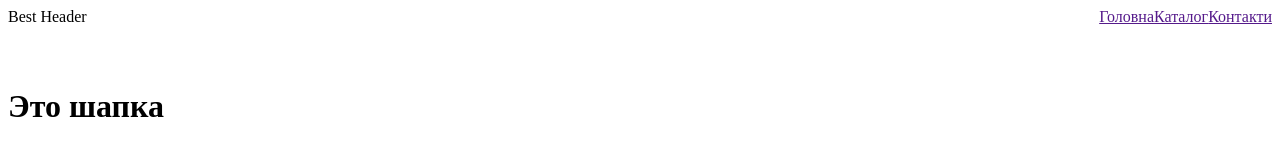
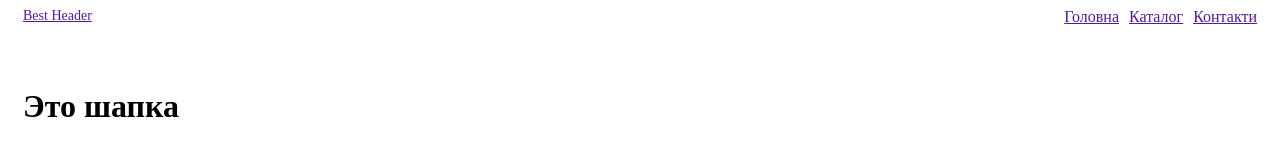
Before and after one commit to DenisVoron/project-html-css-new, a plain HTML site: page index.html in a window 1280 px wide. Drawn offline with Linux system fonts and the light colour scheme.

Commit message:
add menu header

```diff
--- a/css/main.css
+++ b/css/main.css
@@ -37,15 +37,36 @@ img {
     padding: 94px 0px;
 }
 
+.container {
+    /*width: 1200px;*/
+    padding-left: 15px;
+    padding-right: 15px;
+    margin-left: auto;
+    margin-right: auto;
+}
 
 /*header*/
 .header {
-    display: flex;
     width: 100%;
     height: 80px;
+}
+
+.header-nav {
+    display: flex;
+}
+
+.header-logo {
+    font-size: 14px;
 }
 
 .header-menu {
     display: flex;
     margin-left: auto;
 }
+.header-menu__item:not(:last-child) {
+    margin-right: 10px;
+}
+
+.title {
+
+}
--- a/index.html
+++ b/index.html
@@ -11,13 +11,25 @@
   </head>
   <body>
     <header class="header">
-      Best Header
-      <ul class="header-menu">
-        <li><a href="">Головна</a></li>
-        <li><a href="">Каталог</a></li>
-        <li><a href="">Контакти</a></li>
-      </ul>
+      <div class="container">
+        <nav class="header-nav">
+          <a class="header-logo" href="">Best Header</a>
+          <ul class="header-menu">
+            <li class="header-menu__item">
+              <a href="">Головна</a>
+            </li>
+            <li class="header-menu__item">
+              <a href="">Каталог</a>
+            </li>
+            <li class="header-menu__item">
+              <a href="">Контакти</a>
+            </li>
+          </ul>
+        </nav>
+      </div>
     </header>
-    <h1>Это шапка</h1>
+    <div class="container">
+      <h1 class="title">Это шапка</h1>
+    </div>
   </body>
 </html>
```
